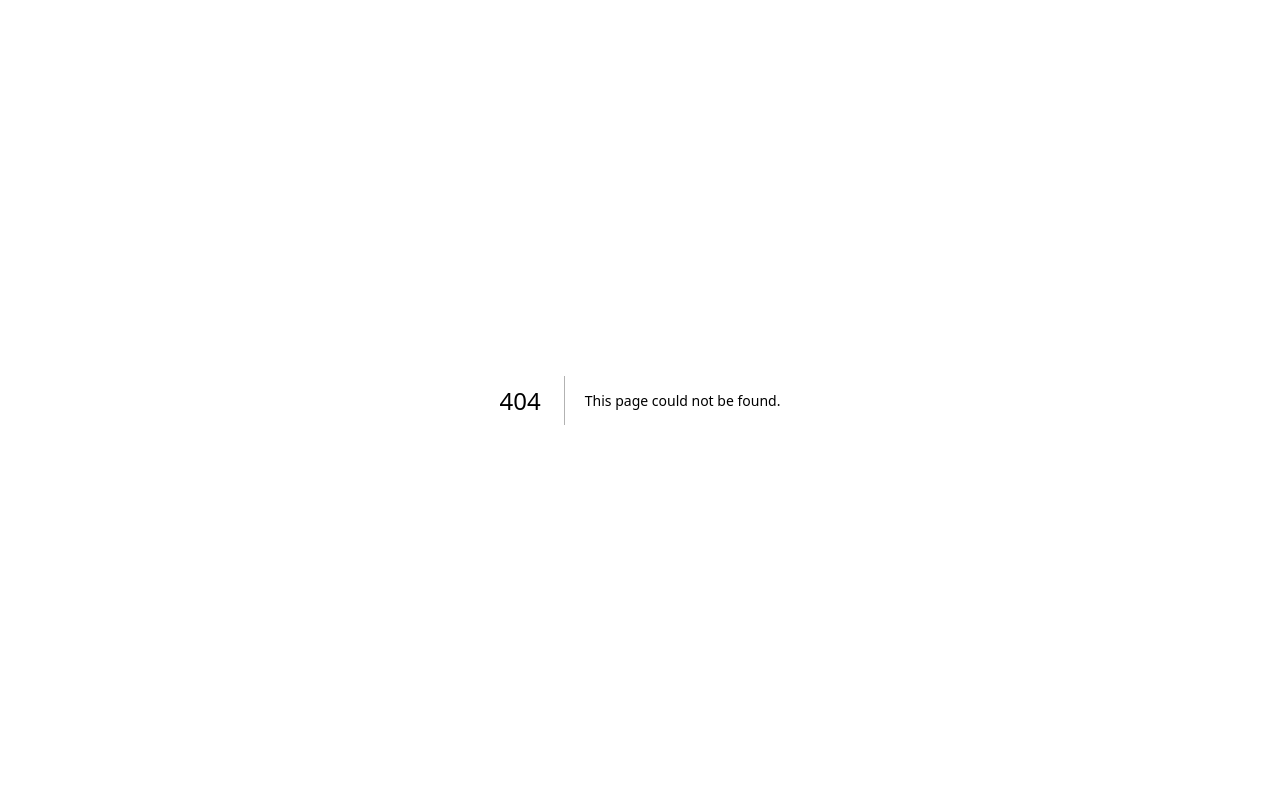
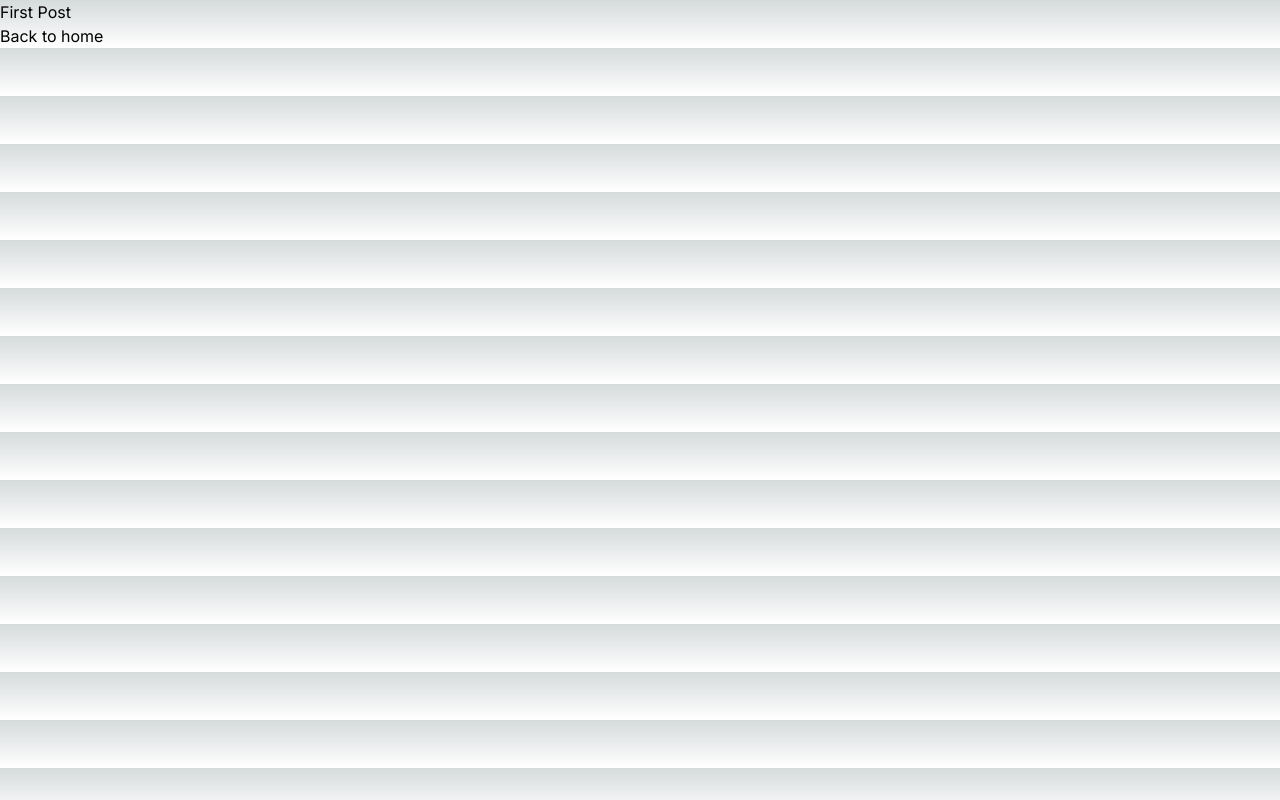
Before and after one commit to ai-biz20-sasaki/nextjs-sample, a Next.js app: page /posts in a window 1280 px wide. Before the commit this address had no page. Built offline with nearby package versions, Linux system fonts and the light colour scheme.

Commit message:
<Link>によるルートとpostsのページ遷移を追加

```diff
--- a/src/app/page.tsx
+++ b/src/app/page.tsx
@@ -1,8 +1,14 @@
 import Image from 'next/image'
+import Link from 'next/link';
 
 export default function Home() {
   return (
     <main className="flex min-h-screen flex-col items-center justify-between p-24">
+      <div>
+        <h1 className="title">
+          Read <Link href="/posts">this page!</Link>
+        </h1>
+      </div>
       <div className="z-10 w-full max-w-5xl items-center justify-between font-mono text-sm lg:flex">
         <p className="fixed left-0 top-0 flex w-full justify-center border-b border-gray-300 bg-gradient-to-b from-zinc-200 pb-6 pt-8 backdrop-blur-2xl dark:border-neutral-800 dark:bg-zinc-800/30 dark:from-inherit lg:static lg:w-auto  lg:rounded-xl lg:border lg:bg-gray-200 lg:p-4 lg:dark:bg-zinc-800/30">
           Get started by editing&nbsp;
--- /dev/null
+++ b/src/app/posts/page.tsx
@@ -0,0 +1,12 @@
+import Link from 'next/link';
+
+export default function FirstPost() {
+  return (
+    <>
+      <h1>First Post</h1>
+      <h2>
+        <Link href="/">Back to home</Link>
+      </h2>
+    </>
+  );
+}
```
